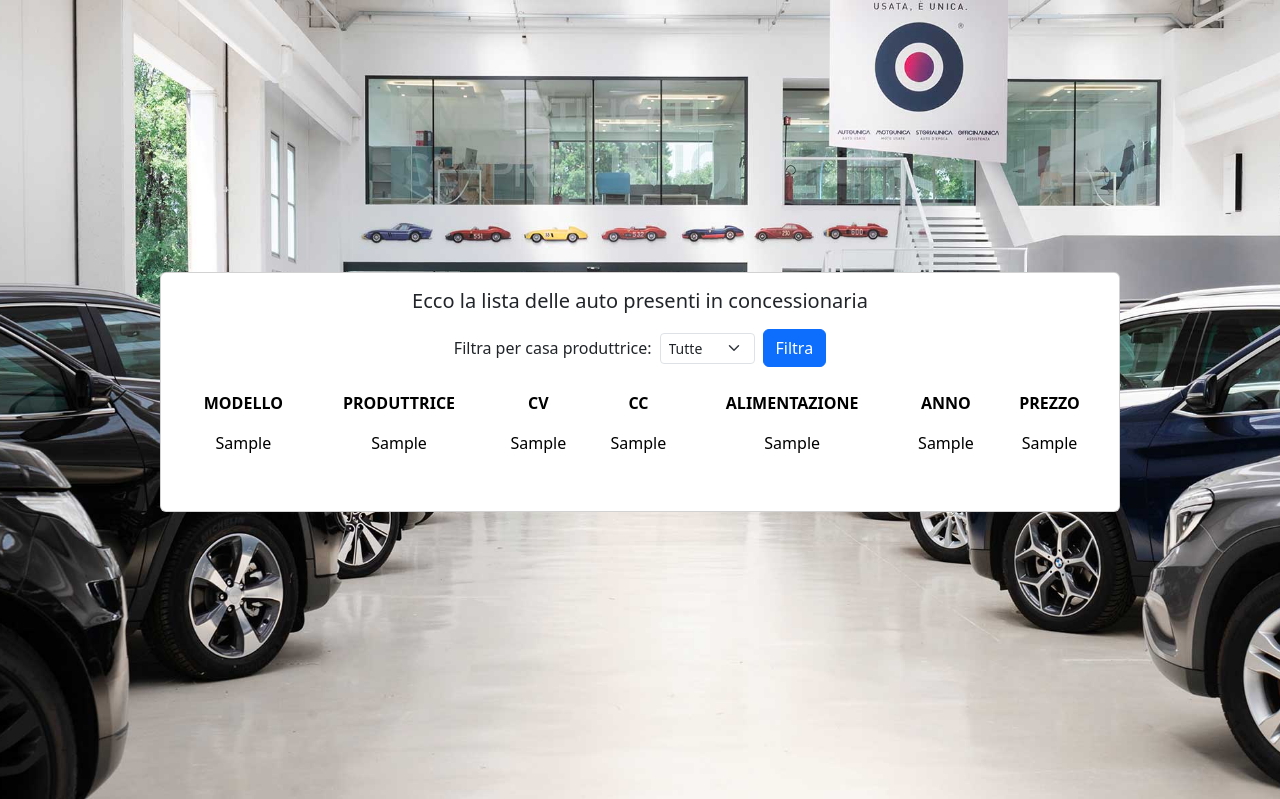
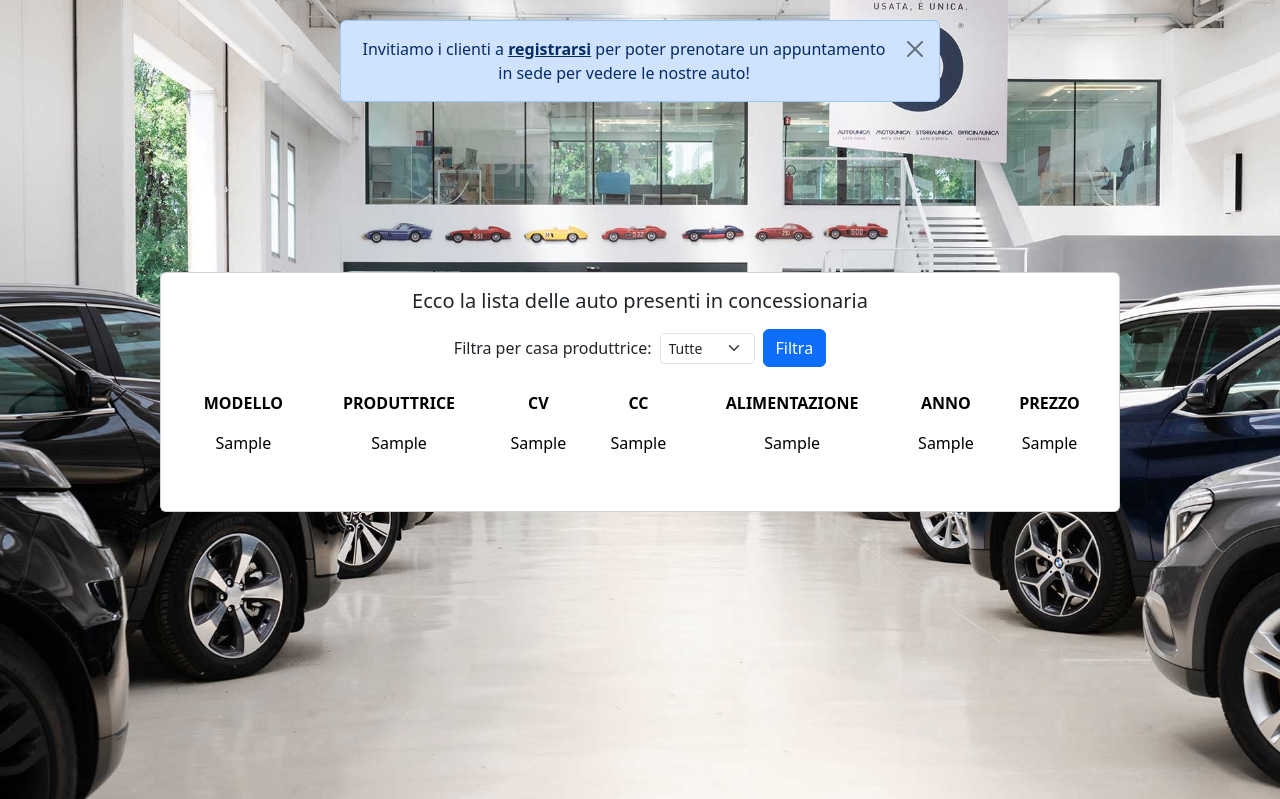
Before and after one commit to N0tFr4/Concessionaria-Acquafredda, a PHP site: page /all/catalogo.php in a window 1280 px wide. Shown: the part 56-855 px from the top of the page. Run offline with PHP 8.4, Linux system fonts and the light colour scheme; tables that the repository leaves empty or names only in its code hold one stand-in row (values such as "Sample post").

Commit message:
alert catalogo

```diff
--- a/all/catalogo.php
+++ b/all/catalogo.php
@@ -16,6 +16,24 @@
         session_start();
 
     ?>
+
+<style>
+        .hero {
+            position: relative;
+            height: 100vh;
+            display: flex;
+            justify-content: center;
+            align-items: center;
+            flex-direction: column;
+        }
+        .alert-centered {
+            position: absolute;
+            top: 20px;
+            width: 80%;
+            max-width: 600px;
+            z-index: 10;
+        }
+    </style>
 
 </head>
 <body>
@@ -44,7 +62,16 @@
 
 
     <section class="hero">
+
+        <div class="alert alert-primary alert-dismissible fade show alert-centered" role="alert">
+        Invitiamo i clienti a <a href="register.php" class="alert-link">registrarsi</a> per poter prenotare un appuntamento in sede per vedere le nostre auto!
+            <button type="button" class="btn-close" data-bs-dismiss="alert" aria-label="Close"></button>
+        </div>
+
         <div class="container d-flex justify-content-center align-items-center vh-100">
+
+
+
             <div class="card text-center mb-3" style="width: 60rem;">
                 <div class="card-body">
                     <h5 class="card-title">Ecco la lista delle auto presenti in concessionaria </h5>
```
